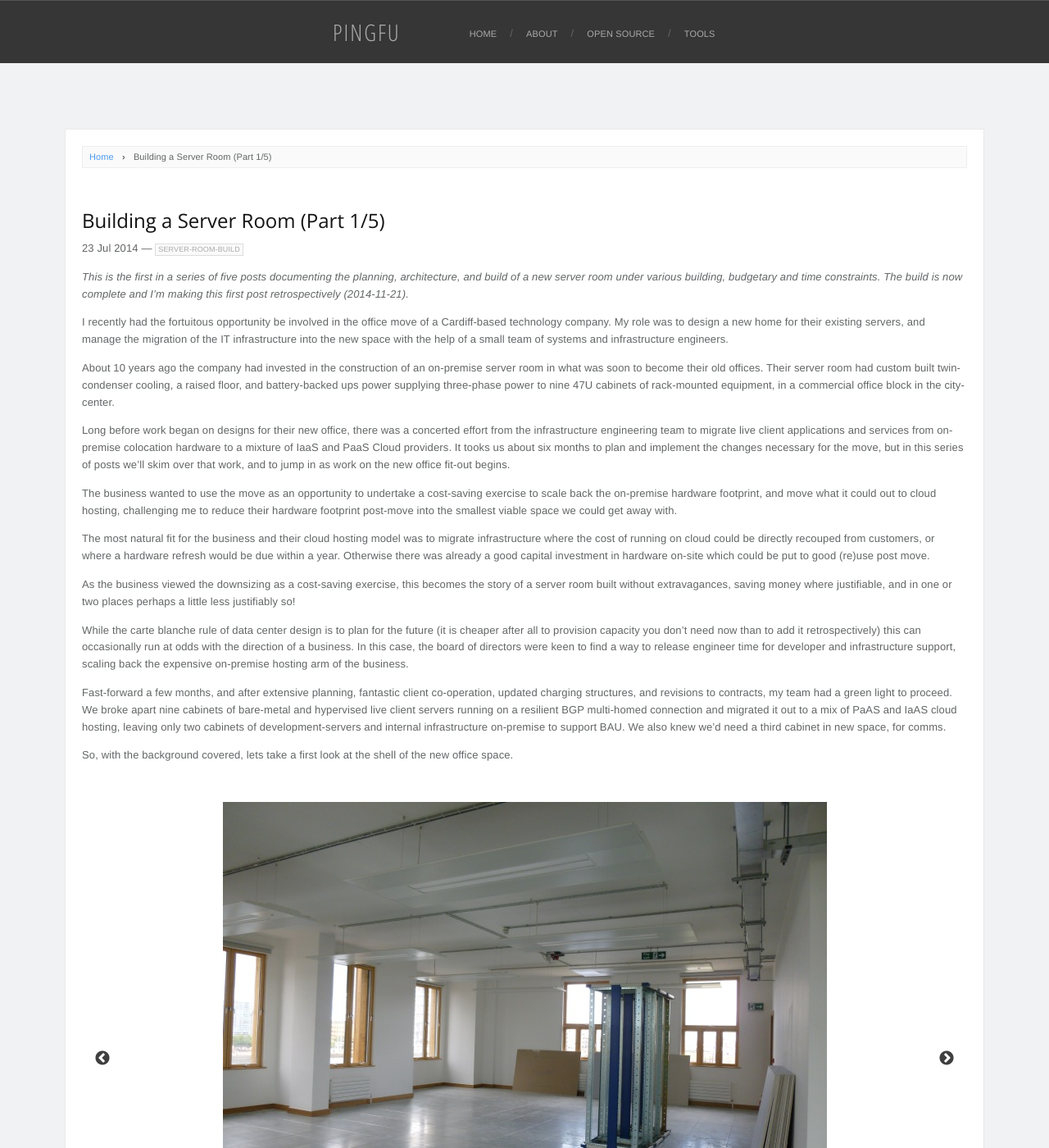
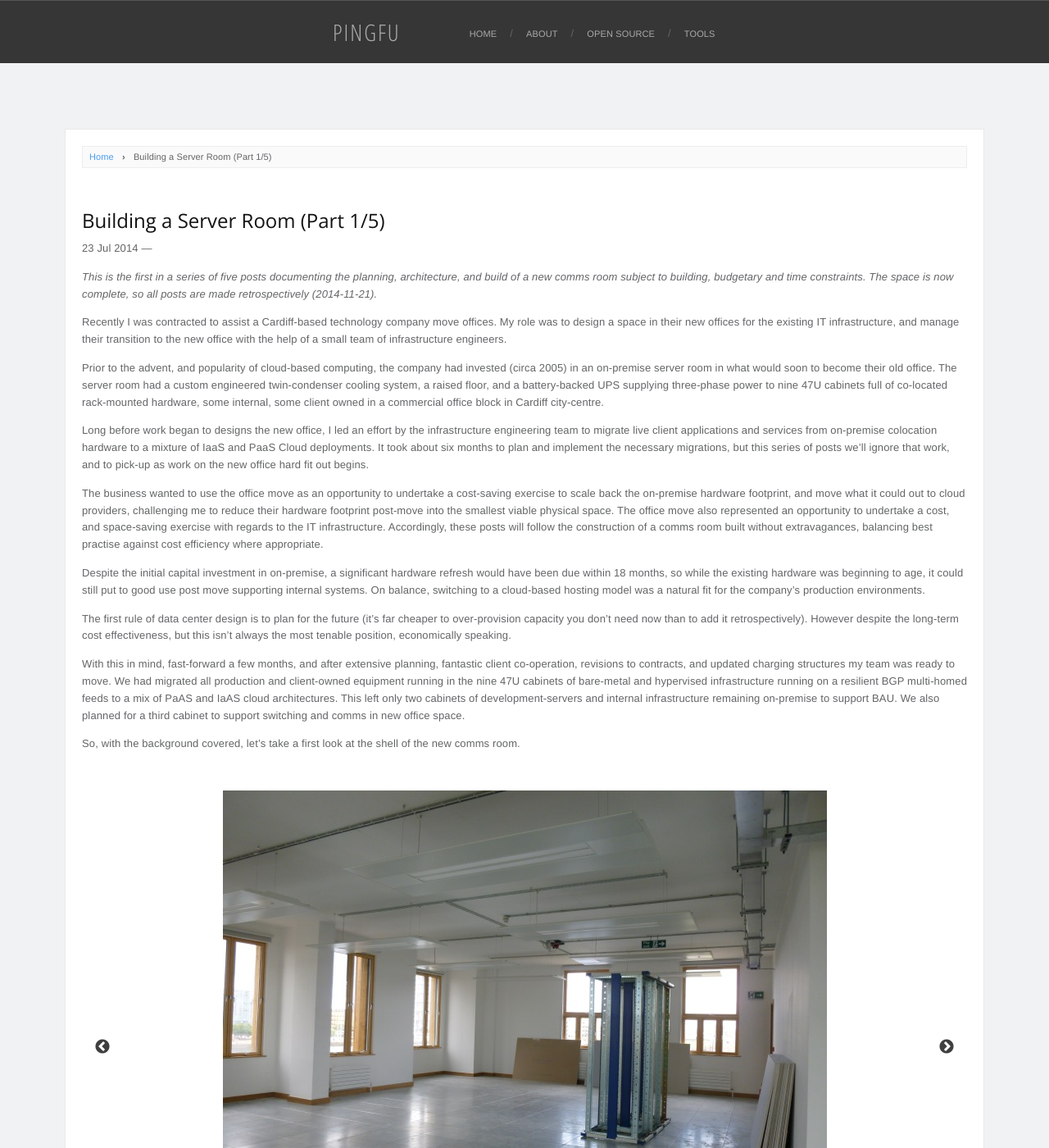
Before and after one commit to pingfu/pingfu.github.io, a Jekyll site: the page built from _posts/2014-07-23-building-a-server-room-part-1.markdown, in a window 1280 px wide and 1400 px high. Shown: the whole window at 82% size. Built offline with Jekyll 4.4.1, drawn with Linux system fonts in a browser that asks for light colours; nearby versions of some CDN libraries; Markdown is read by kramdown in place of the engine named in the settings; comment, search, counter and statistics services are not loaded; some of the changed text lies outside the part shown.

Commit message:
updates to post: part 1/1

```diff
--- a/_posts/2014-07-23-building-a-server-room-part-1.markdown
+++ b/_posts/2014-07-23-building-a-server-room-part-1.markdown
@@ -2,59 +2,59 @@
 layout: post
 title: "Building a Server Room (Part 1/5)"
 date: 2014-07-23
-categories: server-room-build
+categories:
 tags:
 ---
 
-*This is the first in a series of five posts documenting the planning, architecture, and build of a new server room under various building, budgetary and time constraints. The build is now complete and I’m making this first post retrospectively (2014-11-21).*
+*This is the first in a series of five posts documenting the planning, architecture, and build of a new comms room subject to building, budgetary and time constraints. The space is now complete, so all posts are made retrospectively (2014-11-21).*
 
-I recently had the fortuitous opportunity be involved in the office move of a Cardiff-based technology company. My role was to design a new home for their existing servers, and manage the migration of the IT infrastructure into the new space with the help of a small team of systems and infrastructure engineers.
+Recently I was contracted to assist a Cardiff-based technology company move offices. My role was to design a space in their new offices for the existing IT infrastructure, and manage their transition to the new office with the help of a small team of infrastructure engineers.
 
-About 10 years ago the company had invested in the construction of an on-premise server room in what was soon to become their old offices. Their server room had custom built twin-condenser cooling, a raised floor, and battery-backed ups power supplying three-phase power to nine 47U cabinets of rack-mounted equipment, in a commercial office block in the city-center.
+Prior to the advent, and popularity of cloud-based computing, the company had invested (circa 2005) in an on-premise server room in what would soon to become their old office. The  server room had a custom engineered twin-condenser cooling system, a raised floor, and a battery-backed UPS supplying three-phase power to nine 47U cabinets full of co-located rack-mounted hardware, some internal, some client owned in a commercial office block in Cardiff city-centre.
 
-Long before work began on designs for their new office, there was a concerted effort from the infrastructure engineering team to migrate live client applications and services from on-premise colocation hardware to a mixture of IaaS and PaaS Cloud providers. It tooks us about six months to plan and implement the changes necessary for the move, but in this series of posts we'll skim over that work, and to jump in as work on the new office fit-out begins.
+Long before work began to designs the new office, I led an effort by the infrastructure engineering team to migrate live client applications and services from on-premise colocation hardware to a mixture of IaaS and PaaS Cloud deployments. It took about six months to plan and implement the necessary migrations, but this series of posts we'll ignore that work, and to pick-up as work on the new office hard fit out begins.
+
+The business wanted to use the office move as an opportunity to undertake a cost-saving exercise to scale back the on-premise hardware footprint, and move what it could out to cloud providers, challenging me to reduce their hardware footprint post-move into the smallest viable physical space. The office move also represented an opportunity to undertake a cost, and space-saving exercise with regards to the IT infrastructure. Accordingly, these posts will follow the construction of a comms room built without extravagances, balancing best practise against cost efficiency where appropriate.
+
+Despite the initial capital investment in on-premise, a significant hardware refresh would have been due within 18 months, so while the existing hardware was beginning to age, it could still put to good use post move supporting internal systems. On balance, switching to a cloud-based hosting model was a natural fit for the company’s production environments.
+
+The first rule of data center design is to plan for the future (it's far cheaper to over-provision capacity you don't need now than to add it retrospectively). However despite the long-term cost effectiveness, but this isn't always the most tenable position, economically speaking.
+
+With this in mind, fast-forward a few months, and after extensive planning, fantastic client co-operation, revisions to contracts, and updated charging structures my team was ready to move. We had migrated all production and client-owned equipment running in the nine 47U cabinets of bare-metal and hypervised infrastructure running on a resilient BGP multi-homed feeds to a mix of PaAS and IaAS cloud architectures. This left only two cabinets of development-servers and internal infrastructure remaining on-premise to support BAU. We also planned for a third cabinet to support switching and comms in new office space.
+
+So, with the background covered, let's take a first look at the shell of the new comms room.
 
 <!--excerpt-->
-
-The business wanted to use the move as an opportunity to undertake a cost-saving exercise to scale back the on-premise hardware footprint, and move what it could out to cloud hosting, challenging me to reduce their hardware footprint post-move into the smallest viable space we could get away with.
-
-The most natural fit for the business and their cloud hosting model was to migrate infrastructure where the cost of running on cloud could be directly recouped from customers, or where a hardware refresh would be due within a year. Otherwise there was already a good capital investment in hardware on-site which could be put to good (re)use post move.
-
-As the business viewed the downsizing as a cost-saving exercise, this becomes the story of a server room built without extravagances, saving money where justifiable, and in one or two places perhaps a little less justifiably so!
-
-While the carte blanche rule of data center design is to plan for the future (it is cheaper after all to provision capacity you don't need now than to add it retrospectively) this can occasionally run at odds with the direction of a business. In this case, the board of directors were keen to find a way to release engineer time for developer and infrastructure support, scaling back the expensive on-premise hosting arm of the business.
-
-Fast-forward a few months, and after extensive planning, fantastic client co-operation, updated charging structures, and revisions to contracts, my team had a green light to proceed. We broke apart nine cabinets of bare-metal and hypervised live client servers running on a resilient BGP multi-homed connection and migrated it out to a mix of PaAS and IaAS cloud hosting, leaving only two cabinets of development-servers and internal infrastructure on-premise to support BAU. We also knew we'd need a third cabinet in new space, for comms.
-
-So, with the background covered, lets take a first look at the shell of the new office space.
 
 <div class="slick-carousel">
 	<div>
 		<img src="/uploads/fitout/2014-07-23/1.jpg">
-		<p><code>1</code> Three cabinets have made it over to the new office, but they've been dropped off in what will become a part of the open-plan area and not the server room. The sound-dampening wall partitions were still being built.</p>
+		<p><code>Photo 1</code> Three cabinets have moved to the new office, but have been delivered in to what will become a part of the open-plan workspace, not the comms room. This is intentional of course, the sound-dampening wall partitions are still being constructed.</p>
 	</div>
 	<div>
 		<img src="/uploads/fitout/2014-07-23/2.jpg">
-		<p><code>2</code> It’s exciting to see the shell of the comms room space start to take shape, but it looks empty and unimpressive at the moment.</p>
+		<p><code>Photo 2</code> The shell of the comms room space is starting to take shape, but it doesn't look very impressive yet.</p>
 	</div>
 	<div>
 		<img src="/uploads/fitout/2014-07-23/3.jpg">
-		<p><code>3</code> xxx</p>
+		<p><code>Photo 3</code> The anti-static floor tiles have been glued down.</p>
 	</div>
 	<div>
 		<img src="/uploads/fitout/2014-07-23/4.jpg">
-		<p><code>4</code> At least the anti-static floor tile coverings are down, but those radiators will need to be disconnected.</p>
+		<p><code>Photo 4</code> Unfortunately the plumbers beat us to it, so those radiators will need to be disconnected. There is another problem too, those heating pipes run right under where we were expecting to place the cabinets and terminate the patch panels.</p>
 	</div>
 	<div>
 		<img src="/uploads/fitout/2014-07-23/5.jpg">
-		<p><code>5</code> The boardroom is pictured on the right-hand side of the picture, keep an eye on that as it develops.</p>
+		<p><code>Photo 5</code> On the other side of the building, the boardroom is starting to take shape (right-hand side of the picture), keep an eye on that as it develops.</p>
 	</div>
 </div>
 
-The building is brand new, and we have the entire second floor. As you can see in photo `1`, the raised floor and lighting are already in, and we've brought three emptied racks across from the soon-to-be previous office. Photo `2` is a view of the new server room (single point of entry) doorway. Anti-static floor tiles are already down, and the window is open. Unfortunately the office space didn't present us with a window free area, so we're stuck with at least some degree of solar gain in the room. Also, the plumbers got into the building before us, hence the radiators. The building is eco-friendly and designed for natural temperature control most of the year owing to the climate and the building's location, shape and window arrangements. Needless to say the radiators were locked off immediately.
+This building is brand new, and we have the whole second floor. As you can see in `Photo 1`, the raised floor and lighting is already installed. We've brought 3 of the 7 emptied cabinets across from old offices. `Photo 2` is a view of the new server room doorway (single point of entry). Anti-static floor tiles are down too, and the window is open. Unfortunately the office space didn't present us with a window free area, so we're stuck with at least some degree of solar gain in the comms room.
 
-In photo `4` you can really see how it much of a problem plumbers can cause if they get in before you. Hot water pipes are running directly under the floor space we've negotiated for the server room, and the raised floor is barely raised at all with only 11cm of clearance, you can barely run a single cat6 under one of those insulated pipes.
+The plumbers also got into the building before we did, so we locked off the radiators off immediately, no need to remove them. The building is an eco-friendly construction, designed for natural temperature regulation most of the year round according to the local climate conditions, and the building's location, shape, fabric, elevations, and window arrangements.
 
-By this point however, I've already amended our initial plans for the orientation of the equipment in the server room, and in the interests of cost-saving, decided against making any changes to the space. You may have already noticed the coiled white cable at the back of photo `4`, this is the fibre for our internet connection already blown in. Waste no time!
+In `Photo 4` you can really see how much of a problem plumbers can cause if they get in before you. Hot water pipes are running directly under the floor space we'd negotiated for the comms room and cabinets, and the raised floor is barely raised at all with only 11 cm of clearance, you can barely push a single cat6 under one of those insulated pipes.
 
-Finally, for variety, photo `5` is a first look at what will become the boardroom. I'm including it because, quite frankly, it's going to look fantastic when finished!
+By this point however, I've already amended our initial plans for the orientation of the equipment in the room, and in the interests of cost-saving, decided against making any changes to the space. You may have already noticed the coiled white cable at the back of `Photo 4`, this is the fibre for our internet connection already blown in. Waste no time!
+
+Finally, `Photo 5` is a first look at what will become the boardroom, keep an eye on that as it develops.
```
